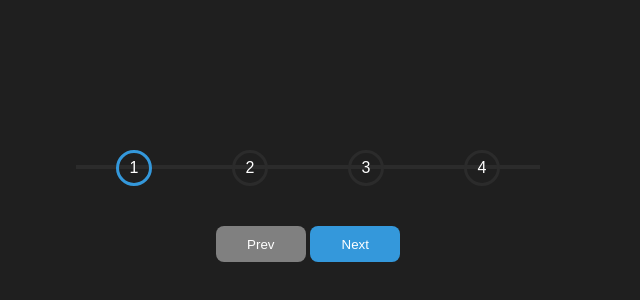
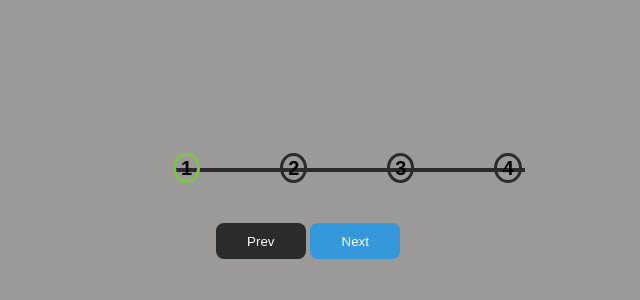
Before and after one commit to MatiasC5/50projects-50days, a plain HTML site: page 02-Progress_steps/index.html in a window 1280 px wide. Shown: the part 214-514 px from the top of the page, without its empty margins (332-972 px from the left). Drawn offline with Linux system fonts and the light colour scheme; a web font is replaced by a local one.

Commit message:
new css styles

```diff
--- a/02-Progress_steps/script.js
+++ b/02-Progress_steps/script.js
@@ -3,7 +3,7 @@ const next = document.getElementById("next");
 const progress = document.getElementById("progress");
 const circles = document.querySelectorAll(".circle");
 
-let currentActive = 0;
+let currentActive = 1;
 
 function update() {
   circles.forEach((circle, index) => {
--- a/02-Progress_steps/style.css
+++ b/02-Progress_steps/style.css
@@ -1,8 +1,12 @@
 @import url("https://fonts.googleapis.com/css?family=Muli&display=swap");
+
+* {
+  box-sizing: border-box;
+}
 
 body {
   font-family: "Muli", sans-serif;
-  background-color: #1f1f1f;
+  background-color: #9c9999;
   height: 100vh;
   display: grid;
   place-items: center;
@@ -17,24 +21,29 @@ body {
 .progress-container {
   display: flex;
   justify-content: space-between;
+
   position: relative;
+  max-width: 100%;
+  width: 350px;
 }
 
 .progress-container::before {
+  content: "";
   width: 100%;
   height: 4px;
   background-color: #2b2b2b;
   position: absolute;
-  content: "";
   top: 57px;
+  left: 42px;
   z-index: -1;
   transform: translateY(-50%);
 }
 
 .progress {
-  background-color: #3498db;
+  background-color: #80c14b;
   position: absolute;
   top: 57px;
+  left: 42px;
   width: 0%;
   transform: translateY(-50%);
   height: 4px;
@@ -43,7 +52,7 @@ body {
 }
 
 .circle {
-  color: #fff;
+  color: #000;
   margin: 40px;
   display: flex;
   justify-content: center;
@@ -52,13 +61,14 @@ body {
   height: 30px;
   border: 3px solid #2b2b2b;
   border-radius: 50%;
+  transition: 0.4s ease;
+  padding: 5px;
+  font-size: 20px;
+  font-weight: 600;
 }
 
 .circle.active {
-  width: 30px;
-  height: 30px;
-  border: 3px solid #3498db;
-  border-radius: 50%;
+  border: 3px solid #80c14b;
 }
 
 .btn {
@@ -71,7 +81,11 @@ body {
   cursor: pointer;
 }
 
+.btn:active {
+  transform: scale(0.98);
+}
+
 button:disabled {
-  background-color: gray;
+  background-color: #2b2b2b;
   cursor: no-drop;
 }
```
